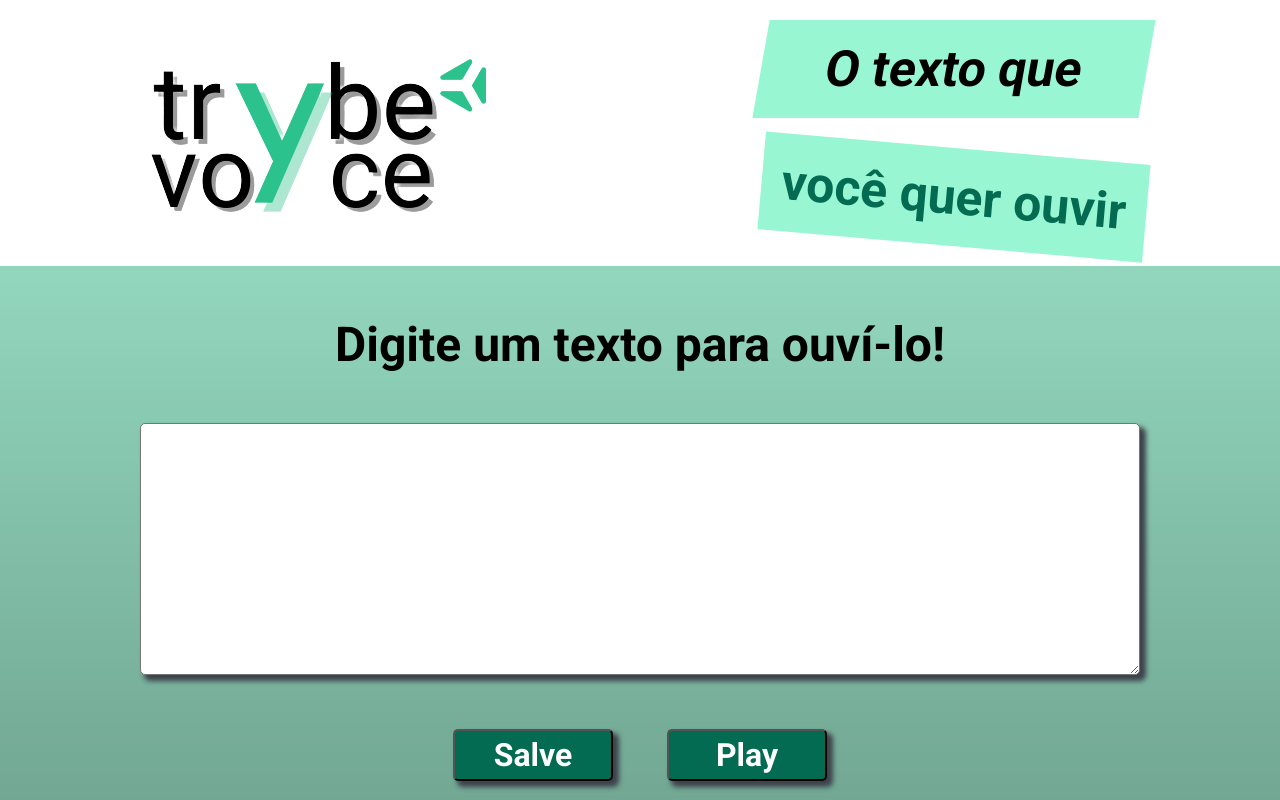
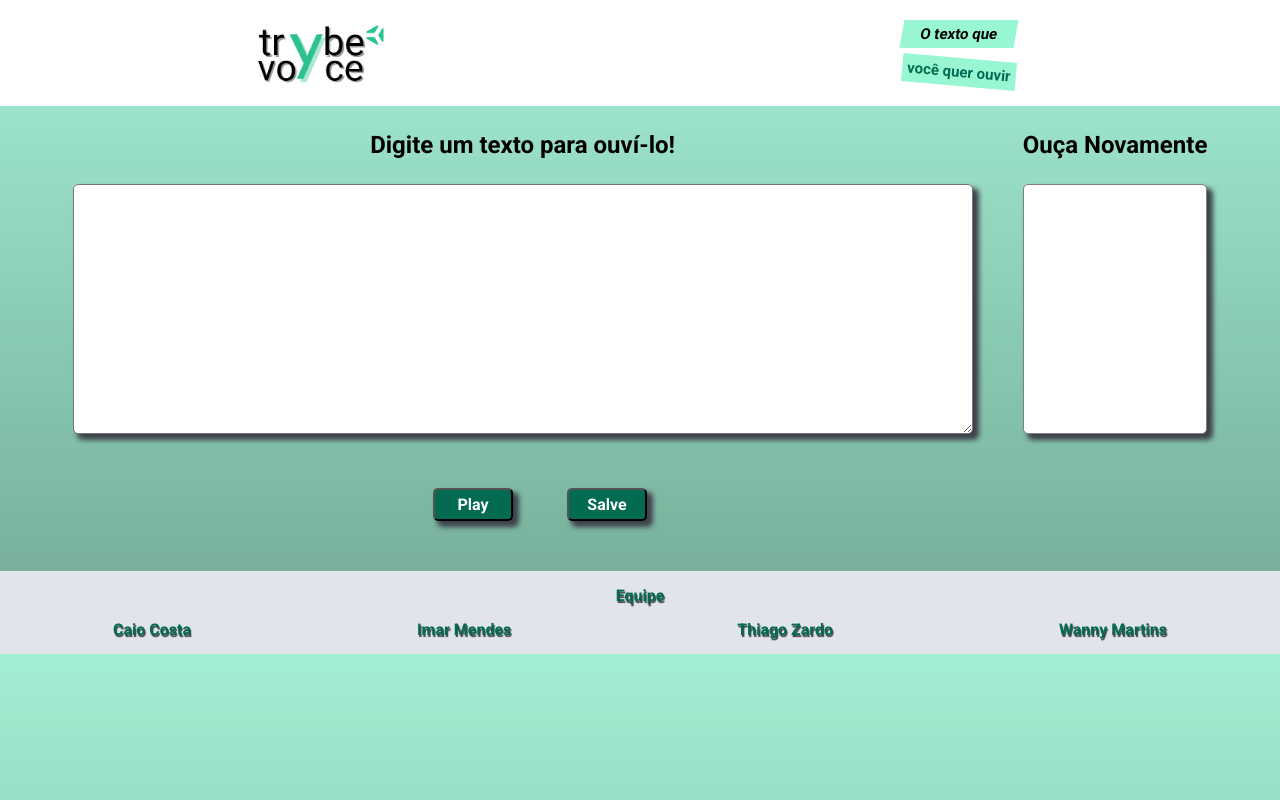
Before and after one commit to imarmendes/sd-019-a-project-TrybeVoice, a website: page index.html in a window 1280 px wide. Shown: the top 800 px of the page. Drawn offline with Linux system fonts and the light colour scheme.

Commit message:
colocando campo para ul

```diff
--- a/index.html
+++ b/index.html
@@ -16,13 +16,21 @@
     <h1><span id='inicio'>O texto que </span><span id='fim'>você quer ouvir</span></h1>
   </header>
   <main>
-    <div>
+    <div id = 'textoArea'>
       <h2 id = 'instrucao'>Digite um texto para ouví-lo!</h2>
       <textarea name="textToTranscription" id="textToTranscription" cols="30" rows="10" maxlength="100"></textarea>
     </div>
+    <div id='ouvirDenovo'>
+      <h2 id='repete'>Ouça Novamente</h2>
+      <ul id='sinthes'></ul>
+    </div>
+  </main>
+  <div id="button">
+
+    <button type=play id="play">Play</button>
     <button type='submit' id="save">Salve</button>
-    <button type=play id="play">Play</button>
-  </main>
+
+</div>
   <footer>
     <p id='p1'>Equipe</p>
     <div>
--- a/style.css
+++ b/style.css
@@ -7,6 +7,7 @@
   text-align: center;
   font-family: 'Roboto', sans-serif;
 }
+
 body {
   display: flex;
   flex-direction: column;
@@ -15,7 +16,7 @@ body {
   background-color:  rgb(163, 239, 211);
   background-image: linear-gradient(to bottom, transparent, rgba(0,0,0,.3));
   color: black;
-  height: 100vh;
+
 }
 
 #header {
@@ -23,19 +24,19 @@ body {
   align-items: center;
   justify-content: space-around;
   background-color: rgb(255, 255, 255);
-  margin-bottom: 50px;
+  margin-bottom: 25px;
   width: 100%;
 
 }
 
 #logo {
-width: 400px;
+width: 150px;
 }
 
 header h1{
   display: flex;
   flex-direction: column;
-  gap: 30px;
+  gap: 10px;
   font-family: 'Roboto', sans-serif;
   font-weight: 900;
   padding: 20px;
@@ -46,37 +47,64 @@ header h1{
   background-color:rgb(152, 246, 211);
   display: inline-block;
   transform: skewX(-10deg);
-  font-size: 50px;
-  padding: 20px;
+  font-size: 15px;
+  padding: 5px;
 }
 
 #fim{
   color:rgb(3, 107, 82);
-  font-size: 50px;
-  padding: 20px;
+  font-size: 15px;
+  padding: 5px;
   background-color:rgb(152, 246, 211);
   display: inline-block;
   transform: rotate(5deg);
 }
 
+main {
+  display:flex;
+  justify-content: space-around;
+  gap: 50px;
+}
+
 #instrucao {
-  margin-bottom: 50px;
-  font-size: 3rem;
+  margin-bottom: 25px;
+  font-size: 1.5rem;
 }
 
 #textToTranscription{
   padding: 5px;
   border-radius: 5px;
   box-shadow: 5px 5px 5px 1px  rgb(62, 66, 75);
-  width: 1000px;
+  width: 900px;
+  height: 250px;
   font-size: 20px;
   text-align: start;
 }
 
+#sinthes{
+  margin-top: 25px;
+  padding: 5px;
+  border-radius: 5px;
+  box-shadow: 5px 5px 5px 1px  rgb(62, 66, 75);
+  height: 250px;
+  background-color: white;
+  border: solid 1px gray;
+  cursor: pointer;
+}
+
+#lista:hover {
+  border: solid 2px black;
+}
+
+#button{
+  width: 500px;
+  margin-left: -200px;
+}
+
 button {
   margin: 50px 25px;
-  width: 10rem;
-  font-size: 2rem;
+  width: 5rem;
+  font-size: 1rem;
   padding: 5px;
   border-radius: 5px;
   box-shadow: 5px 5px 5px 1px  rgb(62, 66, 75);
@@ -92,15 +120,14 @@ button:hover {
 footer{
   width: 100%;
   background-color: rgb(225, 229, 235);
-  padding: 50px 0;
-  font-size: 1.5rem;
+  padding: 15px 0;
   color:rgb(3, 107, 82);
   text-shadow:  1px 2px 1px rgb(62, 66, 75);
 }
 
 #p1 {
-  font-size: 2rem;
-  margin-bottom: 50px ;
+  font-size: 1rem;
+  margin-bottom: 15px ;
 }
 footer div {
   display: flex;
```
